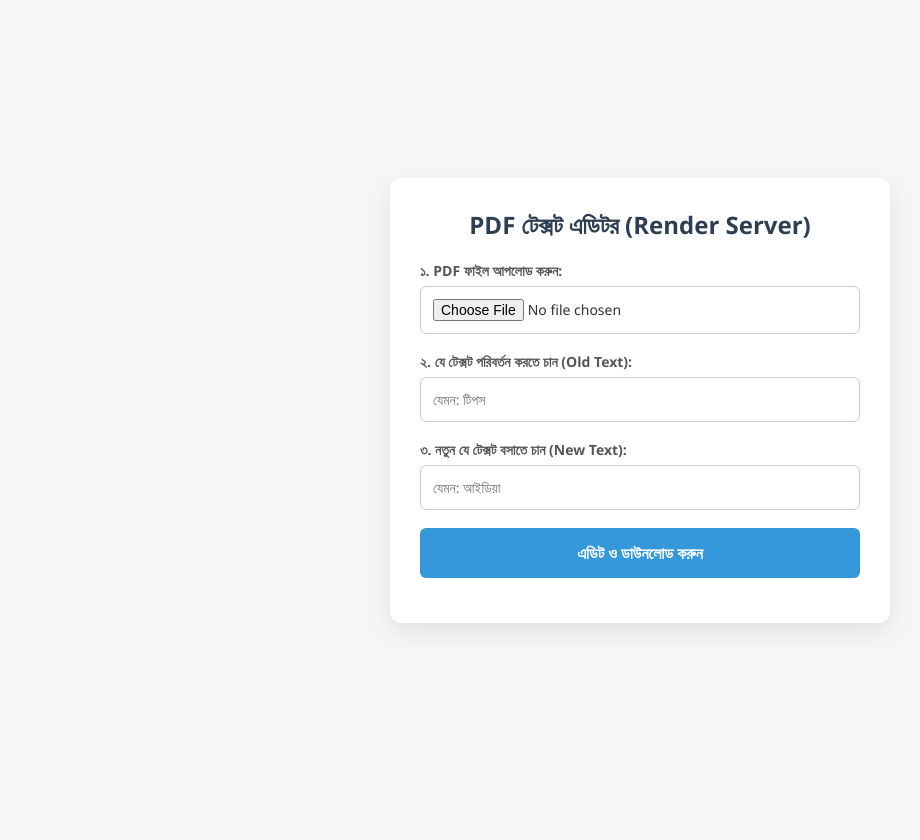
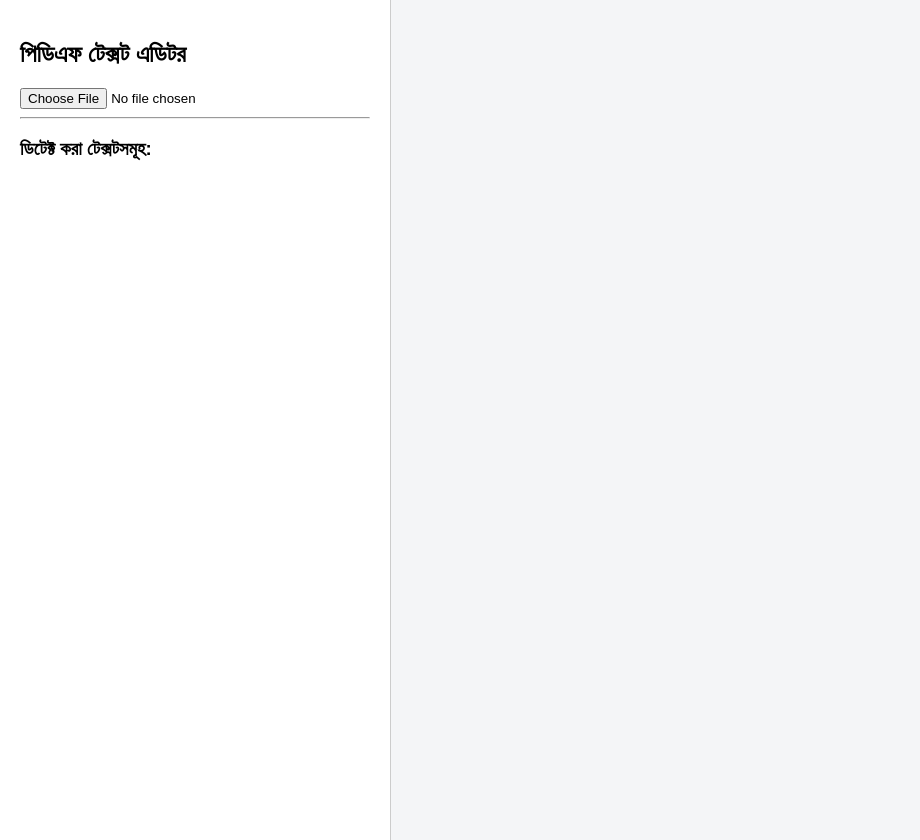
Before and after one commit to brandcrato-marketing-growth/pdf-replacer, a Flask app: page / in a window 1280 px wide. Shown: the whole page, without its empty margins (0-920 px from the left). Before the commit the page ends 628 px from the top, so only its background shows below. Run offline with Flask 3, Linux system fonts and the light colour scheme.

Commit message:
index.html

```diff
--- a/templates/index.html
+++ b/templates/index.html
@@ -2,88 +2,66 @@
 <html lang="bn">
 <head>
     <meta charset="UTF-8">
-  <meta name="viewport" content="width=device-width, initial-scale=1.0">
-  <title>PDF Precision Text Replacer</title>
+    <title>Custom PDF Text Overwrite Editor</title>
     <style>
-    * { box-sizing: border-box; margin: 0; padding: 0; font-family: 'Segoe UI', Tahoma, Geneva, Verdana, sans-serif; }
-    body { background-color: #f4f7f6; color: #333; display: flex; justify-content: center; align-items: center; min-height: 100vh; padding: 20px; }
-    .card { background: #ffffff; padding: 30px; border-radius: 12px; box-shadow: 0 10px 25px rgba(0,0,0,0.08); width: 100%; max-width: 500px; }
-    h2 { text-align: center; margin-bottom: 20px; color: #2c3e50; }
-    .form-group { margin-bottom: 18px; }
-    label { display: block; margin-bottom: 6px; font-weight: 600; font-size: 14px; color: #555; }
-    input[type="file"], input[type="text"] { width: 100%; padding: 12px; border: 1px solid #ccc; border-radius: 6px; font-size: 14px; }
-    input:focus { border-color: #3498db; outline: none; }
-    button { width: 100%; background: #3498db; color: #fff; border: none; padding: 14px; font-size: 16px; font-weight: bold; border-radius: 6px; cursor: pointer; transition: 0.3s; }
-    button:hover { background: #2980b9; }
-    #status { margin-top: 15px; text-align: center; font-size: 14px; font-weight: 500; }
-    .error { color: #e74c3c; }
-    .success { color: #2ecc71; }
+        body { font-family: sans-serif; display: flex; margin: 0; background: #f4f5f7; }
+        #sidebar { width: 350px; background: #fff; padding: 20px; border-right: 1px solid #ccc; height: 100vh; overflow-y: auto; }
+        #canvas-container { flex-grow: 1; padding: 20px; position: relative; overflow: auto; }
+        .text-block-input { width: 100%; margin-bottom: 10px; padding: 8px; border: 1px solid #ddd; border-radius: 4px; }
+        .editor-overlay-input { position: absolute; background: rgba(255, 255, 255, 0.9); border: 1px solid #007bff; font-family: inherit; }
     </style>
 </head>
 <body>
-  <div class="card">
-    <h2>PDF টেক্সট এডিটর (Render Server)</h2>
-    <form id="pdfForm">
-      <div class="form-group">
-        <label>১. PDF ফাইল আপলোড করুন:</label>
-        <input type="file" id="pdfFile" accept="application/pdf" required>
+
+<div id="sidebar">
+    <h2>পিডিএফ টেক্সট এডিটর</h2>
+    <input type="file" id="pdf-upload" accept="application/pdf,image/*">
+    <hr>
+    <h3>ডিটেক্ট করা টেক্সটসমূহ:</h3>
+    <div id="text-list"></div>
 </div>
-      <div class="form-group">
-        <label>২. যে টেক্সট পরিবর্তন করতে চান (Old Text):</label>
-        <input type="text" id="oldText" placeholder="যেমন: টিপস" required>
-      </div>
-      <div class="form-group">
-        <label>৩. নতুন যে টেক্সট বসাতে চান (New Text):</label>
-        <input type="text" id="newText" placeholder="যেমন: আইডিয়া" required>
-      </div>
-      <button type="submit" id="submitBtn">এডিট ও ডাউনলোড করুন</button>
-    </form>
-    <div id="status"></div>
+
+<div id="canvas-container">
+    <div id="page-wrapper" style="position: relative;"></div>
 </div>
 
 <script>
-    document.getElementById('pdfForm').addEventListener('submit', async function(e) {
-      e.preventDefault();
-      const fileInput = document.getElementById('pdfFile').files[0];
-      const oldText = document.getElementById('oldText').value;
-      const newText = document.getElementById('newText').value;
-      const statusDiv = document.getElementById('status');
-      const submitBtn = document.getElementById('submitBtn');
+document.getElementById('pdf-upload').addEventListener('change', async function(e) {
+    const file = e.target.files[0];
+    const formData = new FormData();
+    formData.append('file', file);
 
-      const formData = new FormData();
-      formData.append('pdf_file', fileInput);
-      formData.append('old_text', oldText);
-      formData.append('new_text', newText);
+    const response = await fetch('/process-pdf', { method: 'POST', body: formData });
+    const data = await response.json();
 
-      statusDiv.className = '';
-      statusDiv.innerText = 'প্রসেসিং হচ্ছে... অনুগ্রহ করে অপেক্ষা করুন।';
-      submitBtn.disabled = true;
+    const textList = document.getElementById('text-list');
+    const wrapper = document.getElementById('page-wrapper');
+    textList.innerHTML = '';
+    wrapper.innerHTML = '';
 
-      try {
-        const response = await fetch('/replace-text', { method: 'POST', body: formData });
-        if (response.ok) {
-          const blob = await response.blob();
-          const downloadUrl = window.URL.createObjectURL(blob);
-          const a = document.createElement('a');
-          a.href = downloadUrl;
-          a.download = 'edited_' + fileInput.name;
-          document.body.appendChild(a);
-          a.click();
-          a.remove();
-          statusDiv.className = 'success';
-          statusDiv.innerText = 'সফলভাবে প্রসেস সম্পন্ন হয়েছে!';
-        } else {
-          const result = await response.json();
-          statusDiv.className = 'error';
-          statusDiv.innerText = result.error || 'একটি সমস্যা হয়েছে!';
-        }
-      } catch (err) {
-        statusDiv.className = 'error';
-        statusDiv.innerText = 'সার্ভারের সাথে সংযোগ স্থাপন করা যায়নি।';
-      } finally {
-        submitBtn.disabled = false;
-      }
+    data.blocks.forEach((block, index) => {
+        // সাইডবারে ইনপুট ফিল্ড তৈরি
+        const input = document.createElement('input');
+        input.className = 'text-block-input';
+        input.value = block.text.trim();
+        textList.appendChild(input);
+
+        // ক্যানভাসে পজিশন অনুযায়ী সরাসরি এডিটেবল ইনপুট বসানো
+        const overlay = document.createElement('textarea');
+        overlay.className = 'editor-overlay-input';
+        overlay.style.left = block.x + 'px';
+        overlay.style.top = block.y + 'px';
+        overlay.style.width = Math.max(block.w, 100) + 'px';
+        overlay.style.height = Math.max(block.h, 30) + 'px';
+        overlay.value = block.text.trim();
+
+        input.addEventListener('input', (ev) => { overlay.value = ev.target.value; });
+        overlay.addEventListener('input', (ev) => { input.value = ev.target.value; });
+
+        wrapper.appendChild(overlay);
+    });
 });
 </script>
+
 </body>
 </html>
```
Lines whose indentation alone changed are shown as unchanged.
